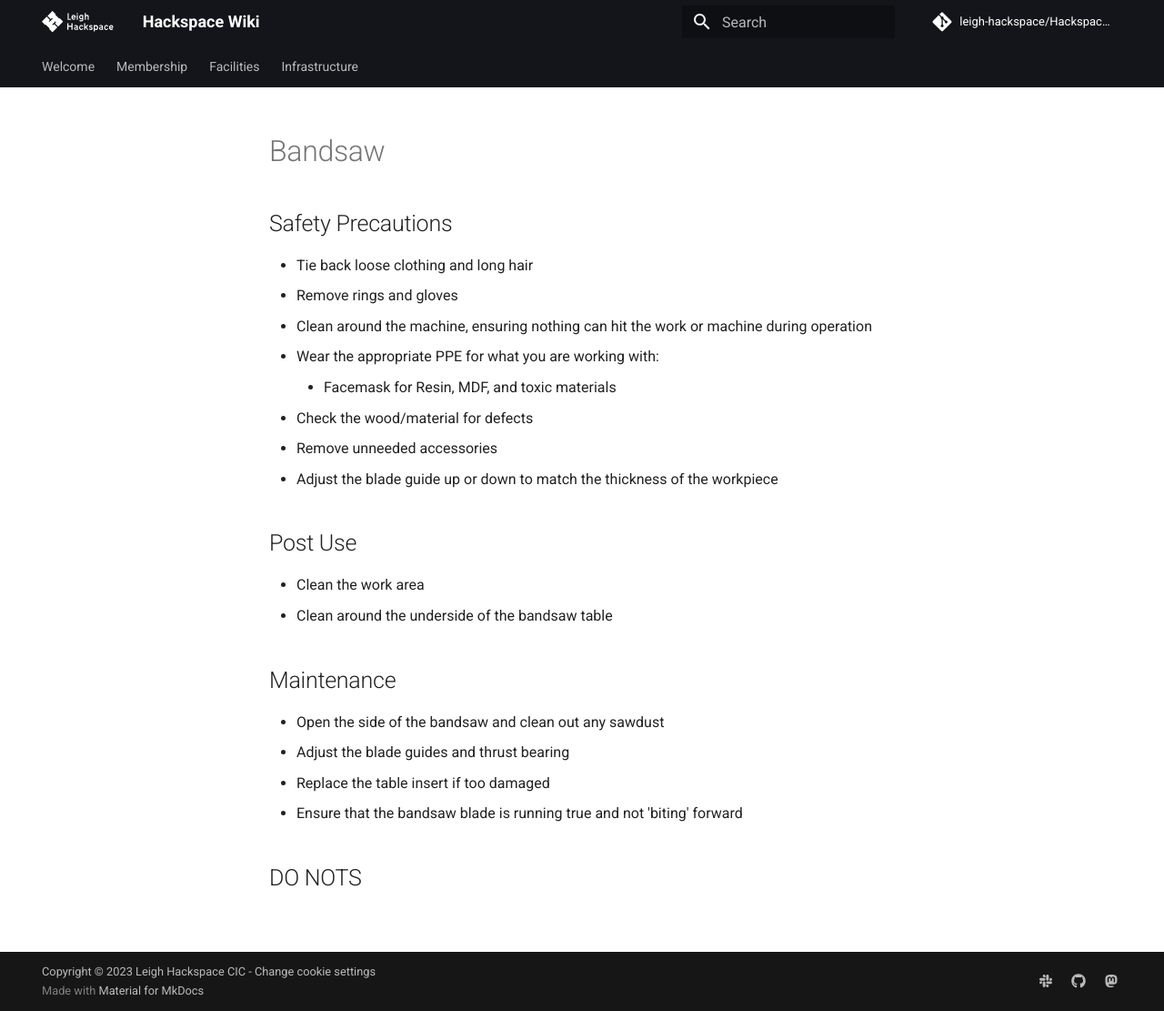
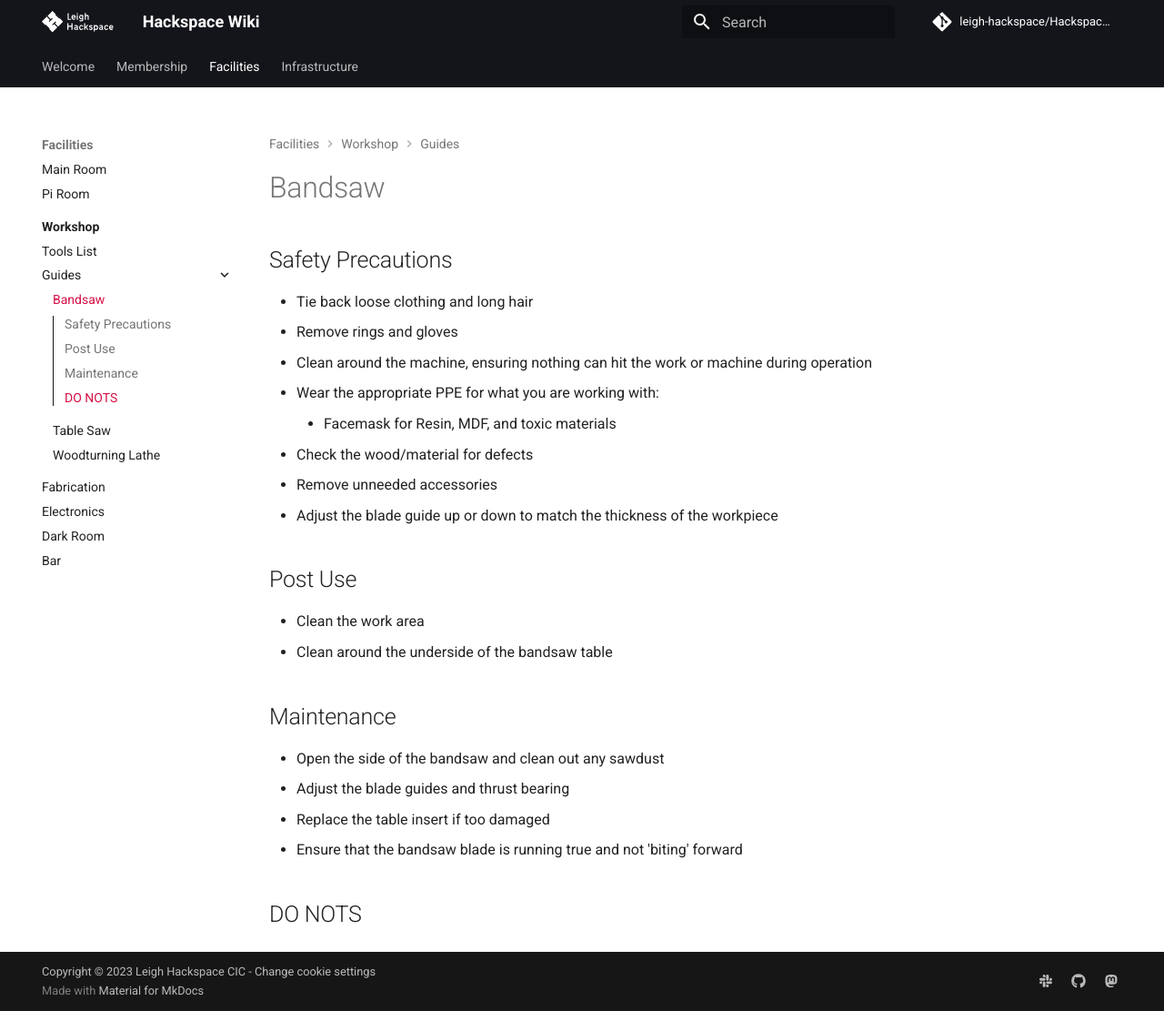
Before and after one commit to leigh-hackspace/HackspaceWiki, an MkDocs documentation site: the page built from docs/facilities/workshop/bandsaw.md, in a window 1280 px wide and 1111 px high. Shown: the whole window at 91% size. Built offline with MkDocs 1.6.1 and Material for MkDocs 9.7.7, drawn with Linux system fonts in a browser that asks for light colours; comment, search, counter and statistics services are not loaded; the version menu is left out.

Commit message:
Update mkdocs.yaml

```diff
--- a/mkdocs.yaml
+++ b/mkdocs.yaml
@@ -103,8 +103,10 @@ nav:
       - Workshop:
         - facilities/workshop/index.md
         - Tools List: facilities/workshop/tool_list.md
-        - Woodturning Lathe: facilities/workshop/woodturning_lathe.md
-        - Table Saw: facilities/workshop/table_saw.md
+        - Guides:
+          - Bandsaw: facilities/workshop/bandsaw.md
+          - Table Saw: facilities/workshop/table_saw.md
+          - Woodturning Lathe: facilities/workshop/woodturning_lathe.md
       - Fabrication: facilities/fabrication.md
       - Electronics: facilities/electronics.md
       - Dark Room: facilities/dark_room.md
```
